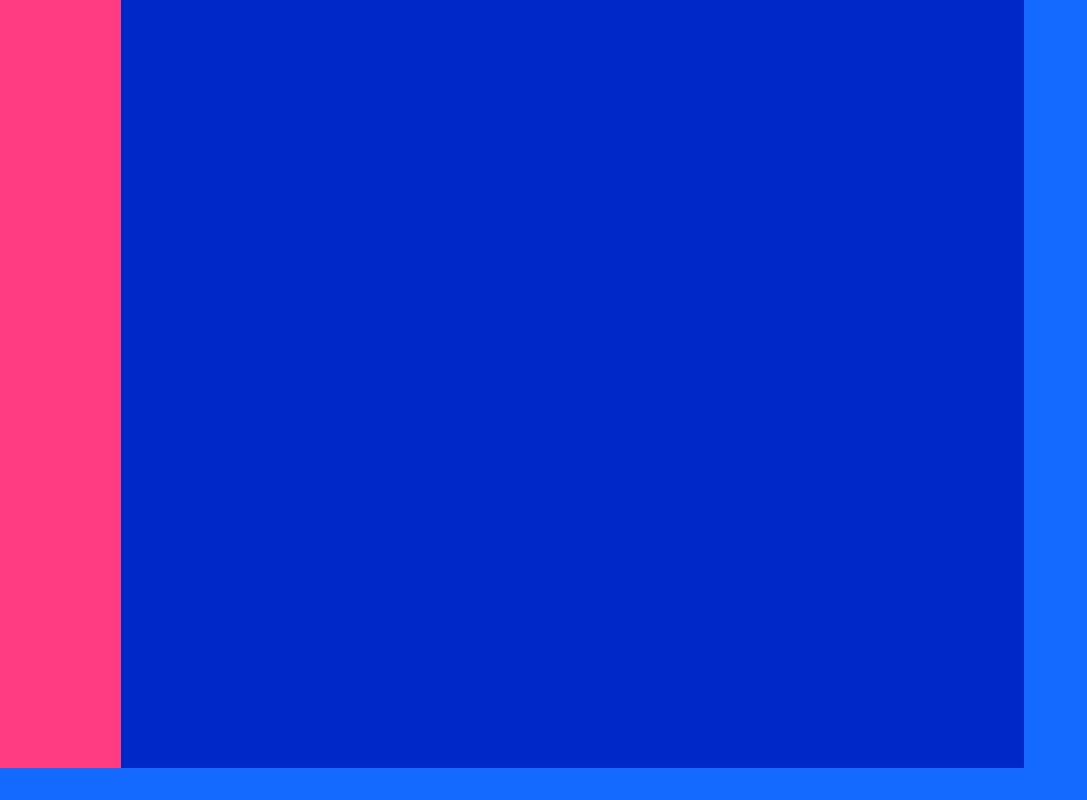
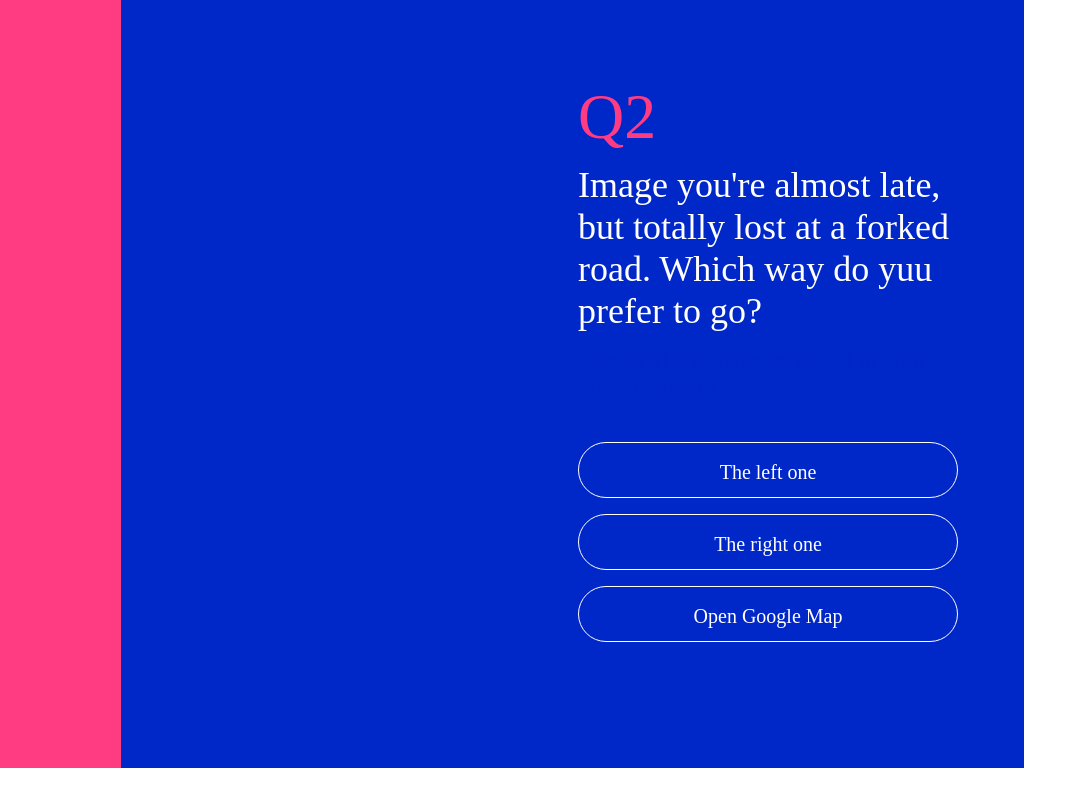
Before and after one commit to Julian-Chu/F2ELab_week8_ParallaxScrolling, a website: page question1.html in a window 1280 px wide. Both pictures are taken after a click on the button "Destroy all humans in the world". Shown: the whole page, without its empty margins (0-1087 px from the left). Drawn offline with nearby package versions, Linux system fonts and the light colour scheme; files that its build step writes are made by us from their sources.

Commit message:
q2 flyin done

```diff
--- a/question1.html
+++ b/question1.html
@@ -37,8 +37,27 @@
   </div>
 
   <div class="question2 inactive">
-    <div class="left"></div>
-    <div class="right"></div>
+    <div class="left">
+      <div class="triangle"></div>
+      <div class="rect"></div>
+      <div class="circle"></div>
+    </div>
+    <div class="right">
+      <div class="question-content-width">
+
+        <div class="question-number">Q2</div>
+        <div class="question-desc">
+          Image you're almost late, but totally lost at a forked road. Which way do yuu prefer to go?
+        </div>
+        <div class="choose-answer">Choose the answer appeared in your mind instantly</div>
+        <div class="answers">
+          <button>The left one</button>
+          <button>The right one</button>
+          <button>Open Google Map</button>
+        </div>
+
+      </div>
+    </div>
 
   </div>
 
--- a/scss/style.scss
+++ b/scss/style.scss
@@ -15,8 +15,7 @@ body {
   width: $windowWidth;
   height: $windowHeight;
   align-items: center;
-  justify-content: center;
-  background-color: $light-blue;
+  justify-content: center; // background-color: $light-blue;
 }
 
 %genericDiv {
@@ -135,6 +134,7 @@ body {
 
 .question1 {
   @extend %genericDiv;
+  background-color: $light-blue;
   .left {
     width: 60%;
     height: 100%;
@@ -331,6 +331,9 @@ div.answers {
   }
   .right {
     width: 60%;
+    position: absolute;
+    right: 10%;
+    top: 10%;
   }
 }
 
@@ -340,6 +343,14 @@ div.answers {
     background-color: $light-blue;
     animation: q1Toq2-ani 2s;
     animation-fill-mode: forwards;
+    div {
+      display: none;
+    }
+  }
+  .right {
+    * {
+      display: none;
+    }
   }
 }
 
```
